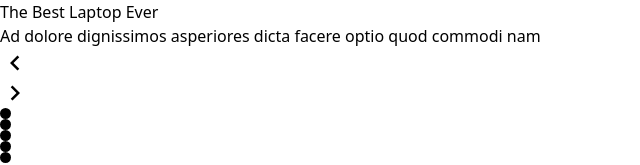
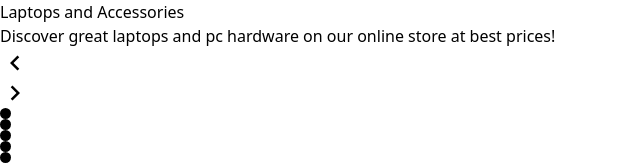
Before and after one commit to PadekarPratap/image-slider, a React (Vite) app: page / in a window 1280 px wide. Shown: the top 165 px of the page, without its empty margins (0-640 px from the left). Built offline with nearby package versions, Linux system fonts and the light colour scheme.

Commit message:
Fixed the text

```diff
--- a/src/App.jsx
+++ b/src/App.jsx
@@ -1,4 +1,4 @@
-import React, { useState } from 'react'
+import React, { useEffect, useState } from 'react'
 import {slides} from './slides'
 import {MdKeyboardArrowLeft, MdKeyboardArrowRight} from 'react-icons/md'
 import {BsFillCircleFill} from 'react-icons/bs'
@@ -18,6 +18,7 @@ export default function App() {
     const index = isLastSlide ? 0 : currentIndex + 1
     setCurrentIndex(index)
   }
+
 
   return (
     <div className='group max-w-[1400px] h-[700px] mx-auto mt-[5rem] px-4 relative'>
--- a/src/slides.js
+++ b/src/slides.js
@@ -3,28 +3,28 @@
 export const slides = [
     {
       url: 'https://images.unsplash.com/photo-1531297484001-80022131f5a1?ixlib=rb-4.0.3&ixid=MnwxMjA3fDB8MHxwaG90by1wYWdlfHx8fGVufDB8fHx8&auto=format&fit=crop&w=2620&q=80',
-      moto: 'The Best Laptop Ever',
-      para: 'Ad dolore dignissimos asperiores dicta facere optio quod commodi nam'
+      moto: 'Laptops and Accessories',
+      para: 'Discover great laptops and pc hardware on our online store at best prices!'
     },
     {
       url: 'https://images.unsplash.com/photo-1488590528505-98d2b5aba04b?ixlib=rb-4.0.3&ixid=MnwxMjA3fDB8MHxwaG90by1wYWdlfHx8fGVufDB8fHx8&auto=format&fit=crop&w=2670&q=80',
-      moto: 'The PC to Ever Live',
-      para: 'Ad dolore dignissimos asperiores dicta facere optio quod commodi nam'
+      moto: 'The Coding Bootcamp',
+      para: 'Learn new languages including JavaScript and Python at affordable prices.'
     },
     {
       url: 'https://images.unsplash.com/photo-1661961112951-f2bfd1f253ce?ixlib=rb-4.0.3&ixid=MnwxMjA3fDB8MHxwaG90by1wYWdlfHx8fGVufDB8fHx8&auto=format&fit=crop&w=2672&q=80',
-      moto: 'Be In Fashion',
-      para: 'Ad dolore dignissimos asperiores dicta facere optio quod commodi nam'
+      moto: 'New Tech AI Sloutions',
+      para: 'Automate your business and increase efficiency using the power of AI!'
     },
 
     {
       url: 'https://images.unsplash.com/photo-1512756290469-ec264b7fbf87?ixlib=rb-4.0.3&ixid=MnwxMjA3fDB8MHxwaG90by1wYWdlfHx8fGVufDB8fHx8&auto=format&fit=crop&w=2253&q=80',
-      moto: 'Grassroots Efforts',
-      para: 'Ad dolore dignissimos asperiores dicta facere optio quod commodi nam'
+      moto: 'The ROG Heaven',
+      para: 'Dive into immersive games with the latest and most powerful Graphics drivers'
     },
     {
       url: 'https://images.unsplash.com/photo-1496181133206-80ce9b88a853?ixlib=rb-4.0.3&ixid=MnwxMjA3fDB8MHxwaG90by1wYWdlfHx8fGVufDB8fHx8&auto=format&fit=crop&w=2671&q=80',
-      moto: 'The Udemy course',
-      para: 'Ad dolore dignissimos asperiores dicta facere optio quod commodi nam'
+      moto: 'Computer Services',
+      para: 'Hardware and software solutions at minimum costs with long term support!'
     },
   ];
```
